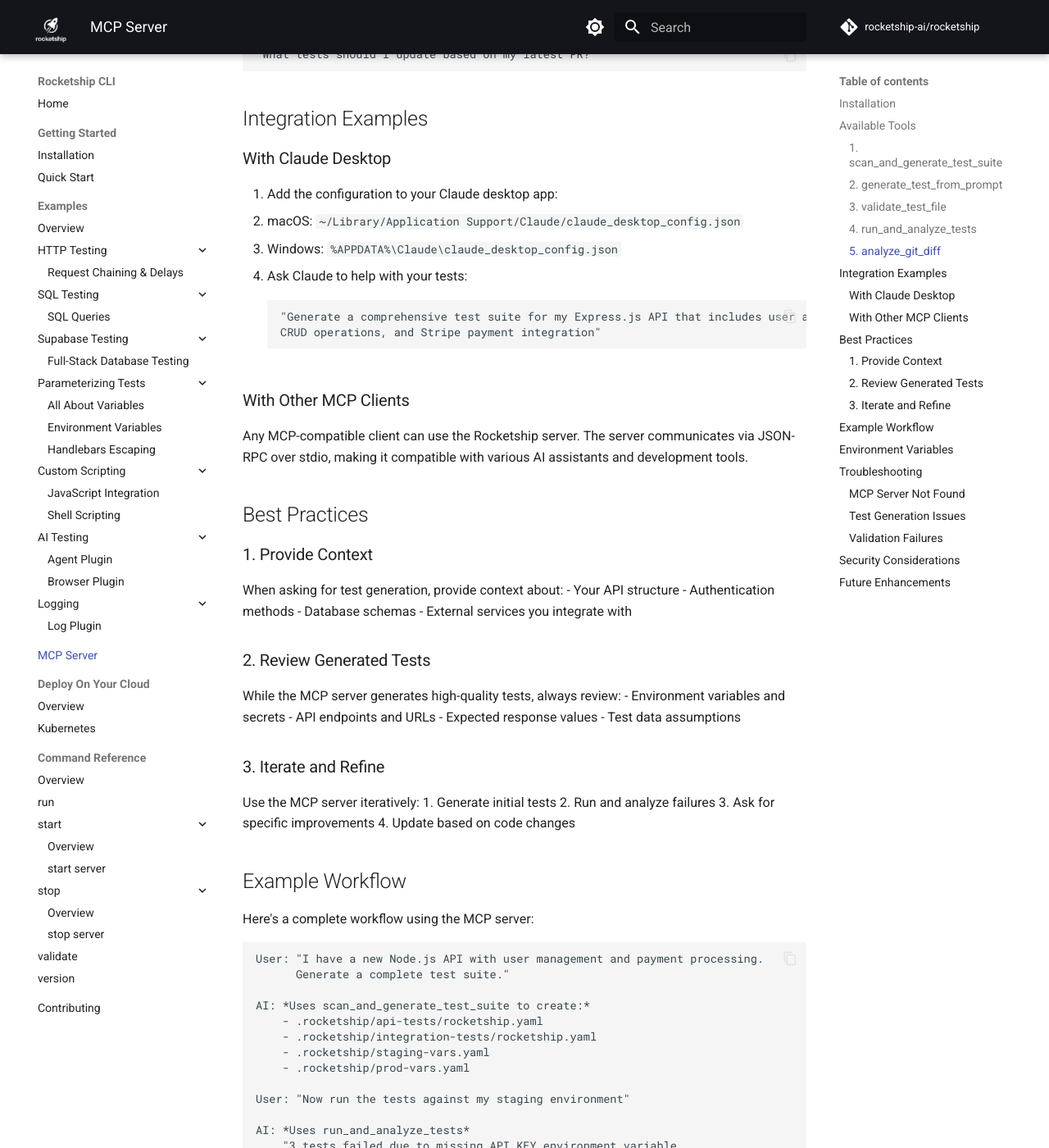
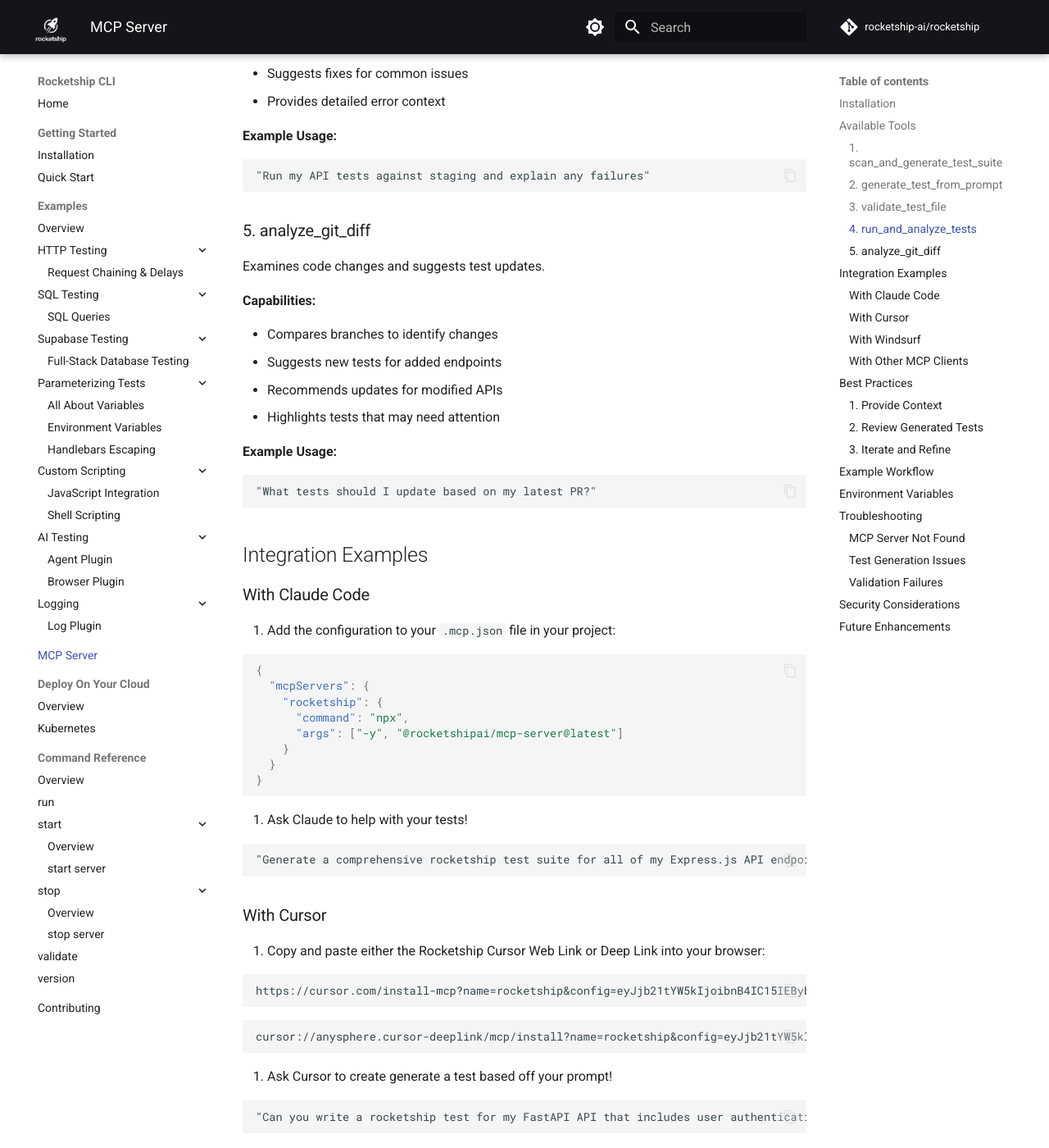
Before and after one commit to rocketship-ai/rocketship, an MkDocs documentation site: the page built from docs/src/mcp-server.md, in a window 1280 px wide and 1400 px high, scrolled down 2029 px. Shown: the whole window at 82% size. Built offline with MkDocs 1.6.1 and Material for MkDocs 9.7.7, drawn with Linux system fonts in a browser that asks for light colours; comment, search, counter and statistics services are not loaded; some of the changed text lies outside the part shown.

Commit message:
update docs for the mcp server

````diff
--- a/docs/src/mcp-server.md
+++ b/docs/src/mcp-server.md
@@ -1,6 +1,6 @@
 # MCP Server
 
-Rocketship includes an MCP (Model Context Protocol) server that enables AI coding assistants to automatically generate, run, and maintain your test suites. This integration allows tools like Claude, ChatGPT, and other MCP-compatible assistants to understand your codebase and create comprehensive test scenarios.
+Rocketship includes an MCP (Model Context Protocol) server that enables AI coding assistants to automatically generate, run, and maintain your test suites. This integration allows tools like Claude, Cursor, Windsurf, and other MCP-compatible assistants to understand your codebase and create comprehensive test scenarios.
 
 ## Installation
 
@@ -26,12 +26,14 @@
 Analyzes your codebase context and generates a comprehensive test suite structure.
 
 **Capabilities:**
+
 - Creates organized test directories (api-tests, database-tests, integration-tests)
 - Generates environment-specific configuration files
 - Produces ready-to-run Rocketship YAML test files
 - Automatically configures authentication and variables
 
 **Example Usage:**
+
 ```
 "Analyze my codebase and create a complete test suite for staging and production environments"
 ```
@@ -41,12 +43,14 @@
 Creates test files from natural language descriptions.
 
 **Capabilities:**
+
 - Converts plain English into valid Rocketship YAML
 - Automatically selects appropriate plugins (HTTP, SQL, Supabase)
 - Includes relevant assertions and error handling
 - Generates proper variable references
 
 **Example Usage:**
+
 ```
 "Create a test that verifies user login, checks their profile, and validates their subscription status"
 ```
@@ -56,12 +60,14 @@
 Validates Rocketship test files for syntax and schema compliance.
 
 **Capabilities:**
+
 - Checks YAML syntax
 - Validates against Rocketship schema
 - Reports specific errors with line numbers
 - Ensures all required fields are present
 
 **Example Usage:**
+
 ```
 "Validate all test files in the .rocketship directory"
 ```
@@ -71,12 +77,14 @@
 Executes tests and provides intelligent failure analysis.
 
 **Capabilities:**
+
 - Runs tests with specified environment variables
 - Analyzes failure patterns
 - Suggests fixes for common issues
 - Provides detailed error context
 
 **Example Usage:**
+
 ```
 "Run my API tests against staging and explain any failures"
 ```
@@ -86,29 +94,79 @@
 Examines code changes and suggests test updates.
 
 **Capabilities:**
+
 - Compares branches to identify changes
 - Suggests new tests for added endpoints
 - Recommends updates for modified APIs
 - Highlights tests that may need attention
 
 **Example Usage:**
+
 ```
 "What tests should I update based on my latest PR?"
 ```
 
 ## Integration Examples
 
-### With Claude Desktop
+### With Claude Code
 
-1. Add the configuration to your Claude desktop app:
-   - macOS: `~/Library/Application Support/Claude/claude_desktop_config.json`
-   - Windows: `%APPDATA%\Claude\claude_desktop_config.json`
+1. Add the configuration to your `.mcp.json` file in your project:
 
-2. Ask Claude to help with your tests:
-   ```
-   "Generate a comprehensive test suite for my Express.js API that includes user authentication,
-   CRUD operations, and Stripe payment integration"
-   ```
+```json
+{
+  "mcpServers": {
+    "rocketship": {
+      "command": "npx",
+      "args": ["-y", "@rocketshipai/mcp-server@latest"]
+    }
+  }
+}
+```
+
+2. Ask Claude to help with your tests!
+
+```
+"Generate a comprehensive rocketship test suite for all of my Express.js API endpoints?"
+```
+
+### With Cursor
+
+1. Copy and paste either the Rocketship Cursor Web Link or Deep Link into your browser:
+
+```
+https://cursor.com/install-mcp?name=rocketship&config=eyJjb21tYW5kIjoibnB4IC15IEByb2NrZXRzaGlwYWkvbWNwLXNlcnZlckBsYXRlc3QifQ%3D%3D
+```
+
+```
+cursor://anysphere.cursor-deeplink/mcp/install?name=rocketship&config=eyJjb21tYW5kIjoibnB4IC15IEByb2NrZXRzaGlwYWkvbWNwLXNlcnZlckBsYXRlc3QifQ==
+```
+
+2. Ask Cursor to create generate a test based off your prompt!
+
+```
+"Can you write a rocketship test for my FastAPI API that includes user authentication?"
+```
+
+### With Windsurf
+
+1. Add the configuration to your Windsurf cascade configuration `~/.codeium/windsurf/mcp_config.json`:
+
+```json
+{
+  "mcpServers": {
+    "rocketship": {
+      "command": "npx",
+      "args": ["-y", "@rocketshipai/mcp-server@latest"]
+    }
+  }
+}
+```
+
+2. Ask Windsurf to write a new test based off your branch!
+
+```
+"Can you write a new rocketship test for this feature branch?"
+```
 
 ### With Other MCP Clients
 
@@ -119,6 +177,7 @@
 ### 1. Provide Context
 
 When asking for test generation, provide context about:
+
 - Your API structure
 - Authentication methods
 - Database schemas
@@ -127,6 +186,7 @@
 ### 2. Review Generated Tests
 
 While the MCP server generates high-quality tests, always review:
+
 - Environment variables and secrets
 - API endpoints and URLs
 - Expected response values
@@ -135,6 +195,7 @@
 ### 3. Iterate and Refine
 
 Use the MCP server iteratively:
+
 1. Generate initial tests
 2. Run and analyze failures
 3. Ask for specific improvements
@@ -180,6 +241,7 @@
 ### MCP Server Not Found
 
 If Claude can't find the MCP server:
+
 1. Ensure you have Node.js 18+ installed
 2. Check your claude_desktop_config.json syntax
 3. Restart Claude after configuration changes
@@ -187,6 +249,7 @@
 ### Test Generation Issues
 
 If generated tests aren't working:
+
 1. Provide more context about your API structure
 2. Specify authentication methods explicitly
 3. Include example requests/responses
@@ -194,6 +257,7 @@
 ### Validation Failures
 
 Common validation issues:
+
 - Missing `version` field (required, format: "v1.0.0")
 - Invalid plugin names
 - Malformed assertions
@@ -201,6 +265,7 @@
 ## Security Considerations
 
 The MCP server:
+
 - Never stores credentials or sensitive data
 - Operates in read-only mode for analysis
 - Executes tests only when explicitly requested
@@ -209,6 +274,7 @@
 ## Future Enhancements
 
 Planned improvements include:
+
 - Visual test builder interface
 - Test coverage analysis
 - Performance benchmarking
````
Also changed, not shown: README.md.
